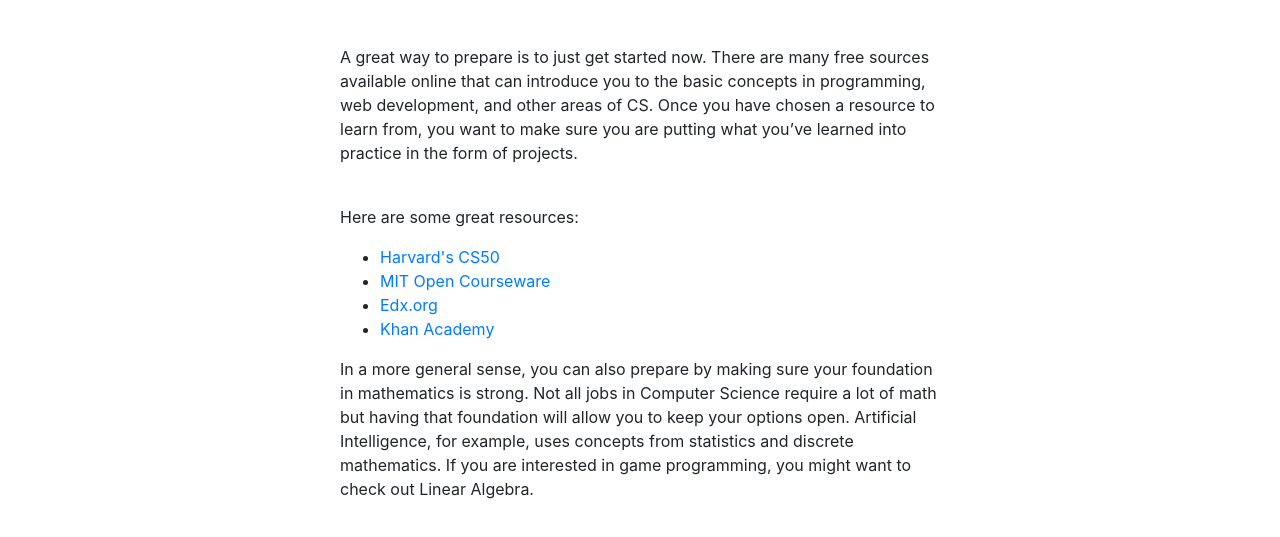
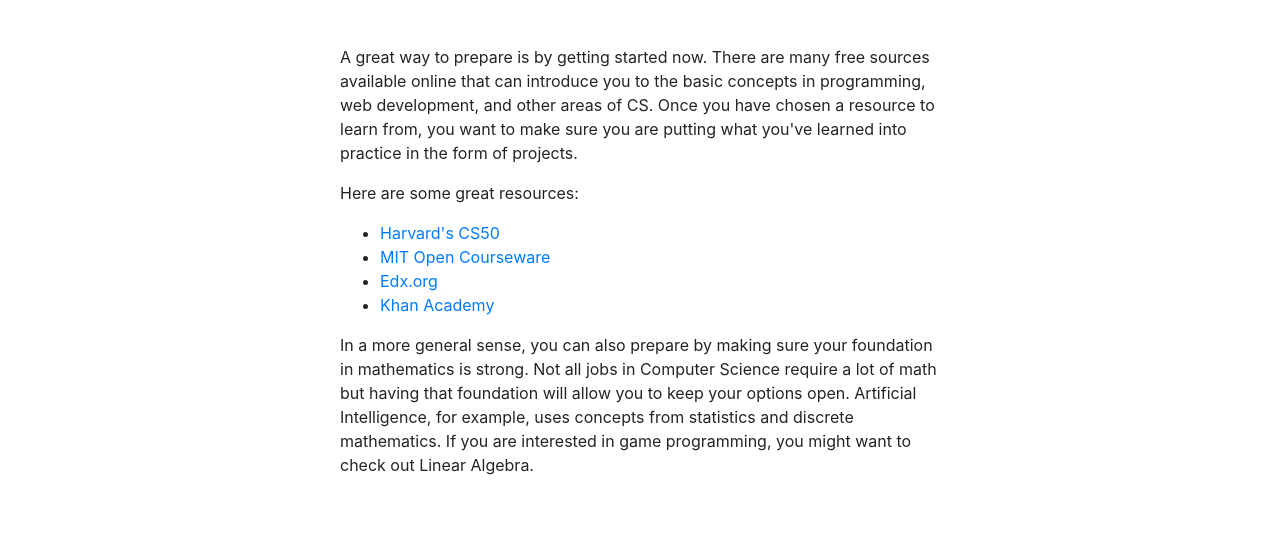
Before and after one commit to ocTrung/swe4project1, a plain HTML site: page Preparation.html in a window 1280 px wide. Shown: the part 131-668 px from the top of the page. Drawn offline with nearby package versions, Linux system fonts and the light colour scheme.

Commit message:
fixed some typos and grammar

```diff
--- a/Preparation.html
+++ b/Preparation.html
@@ -31,10 +31,8 @@
 
         <div class="mx-auto mt-5" style="width: 600px;">
             <p>
-                A great way to prepare is to just get started now. There are many free sources available online that can introduce you to the basic concepts in programming, web development, and other areas of CS. Once you have chosen a resource to learn from, you want to make sure you are putting what you’ve learned into practice in the form of projects.
+                A great way to prepare is by getting started now. There are many free sources available online that can introduce you to the basic concepts in programming, web development, and other areas of CS. Once you have chosen a resource to learn from, you want to make sure you are putting what you&apos;ve learned into practice in the form of projects.
             </p>
-            <br>
-
             <p>
                 Here are some great resources:
             </p>
```
